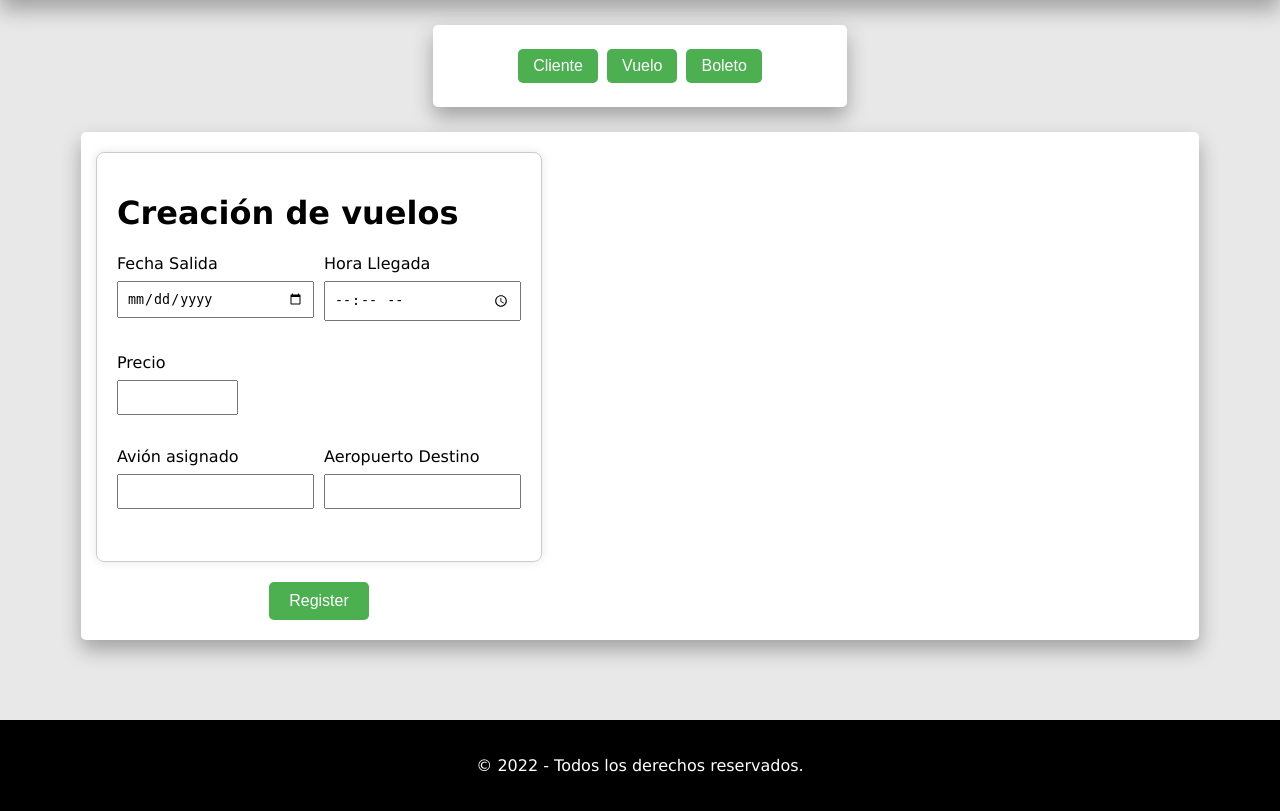
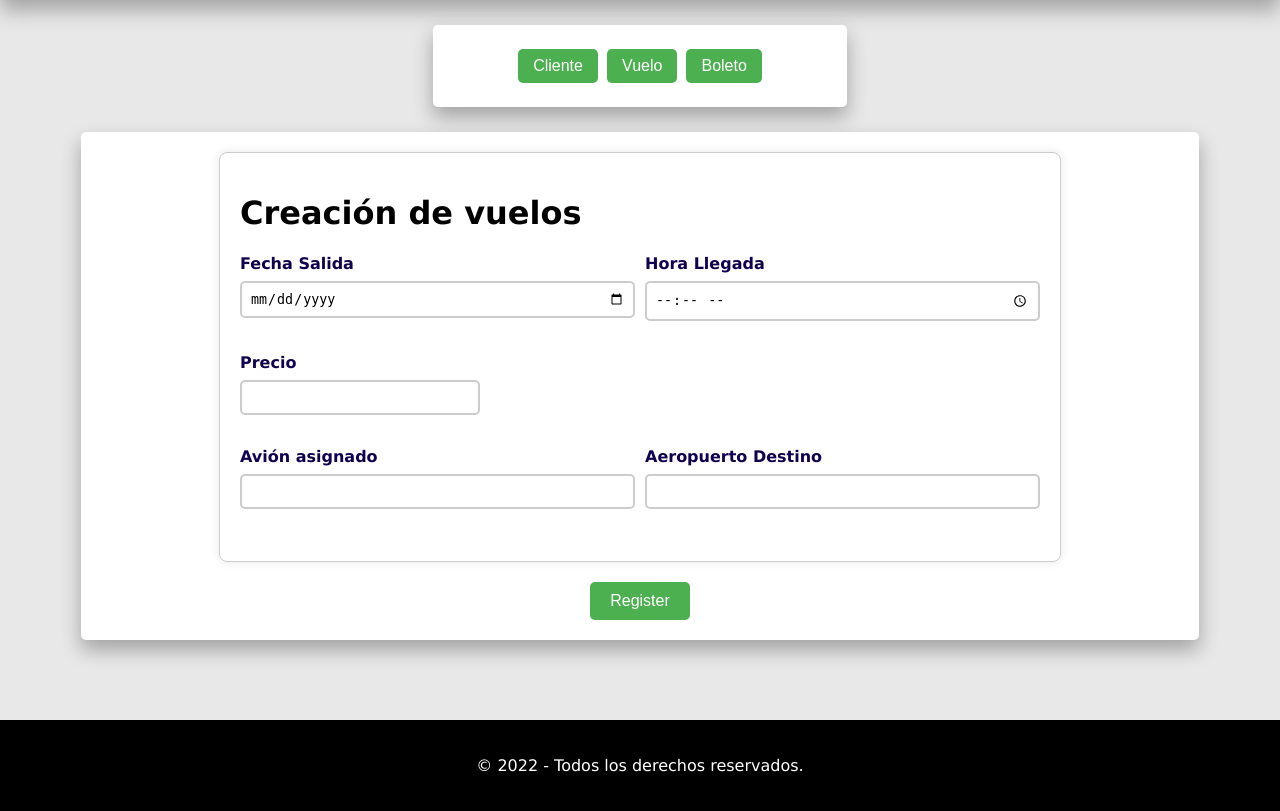
Before and after one commit to ErickCor24/webAirplane, a Flask app: template app/templates/crear_vuelo.html in a window 1280 px wide. Shown: the part 80-891 px from the top of the page. Run offline with Flask 3, Linux system fonts and the light colour scheme; the template is opened without the code that fills it, so the values that code supplies are empty.

Commit message:
restyled components

```diff
--- a/app/app.py
+++ b/app/app.py
@@ -6,5 +6,10 @@
 def index():
     return render_template('index.html')
 
+
+@app.route('/flight')
+def flight():
+    return render_template('crear_vuelo.html')
+
 if __name__ == '__main__':
     app.run(debug=True)
--- a/app/static/css/style.css
+++ b/app/static/css/style.css
@@ -4,7 +4,6 @@
     margin: 0;
 
     }
-
     .container {
         flex-direction: column;
         min-height: 100vh;
@@ -41,6 +40,7 @@
         width: 85%;
         margin: 0 auto;
         background-color: #ffffff;
+        flex-direction: column;
         padding:15px 10px 15px 10px;
         border-width: 5px;
         border-radius: 5px;
@@ -74,7 +74,6 @@
         margin-bottom: 25px;
         text-align: center;
     }
-
     .boton {
         background-color: #4CAF50;
         border: none;
@@ -99,13 +98,11 @@
         border-radius: 8px;
         box-shadow: 0 0 10px rgba(0, 0, 0, 0.1);
     }
-
-    .form-row {
+    .form-row{
         display: flex;
         justify-content: space-between;
         margin-bottom: 16px;
     }
-
     .column {
         flex: 1;
         margin-right: 10px;
@@ -114,7 +111,6 @@
     .column:last-child {
         margin-right: 0;
     }
-
     label {
         display: block;
         margin-bottom: 8px;
@@ -125,6 +121,16 @@
         padding: 8px;
         margin-bottom: 16px;
         box-sizing: border-box;
+        border-radius: 5px;
+        border: 2px solid #ccc;
+    }
+    label{
+        font-weight: bold;
+        color: #10004f;
+    }
+    input:focus {
+        outline: none;
+        border: 2px solid #4CAF50;
     }
 
     .small-input {
--- a/app/templates/index.html
+++ b/app/templates/index.html
@@ -24,7 +24,7 @@
         <div class="PanelBotones">
             <section>
                 <button class="boton"> Cliente </button>
-                <button class="boton"> Vuelo </button>
+                <button class="boton">Vuelo</button>
                 <button class="boton"> Boleto </button>
             </section>
         </div>
```
